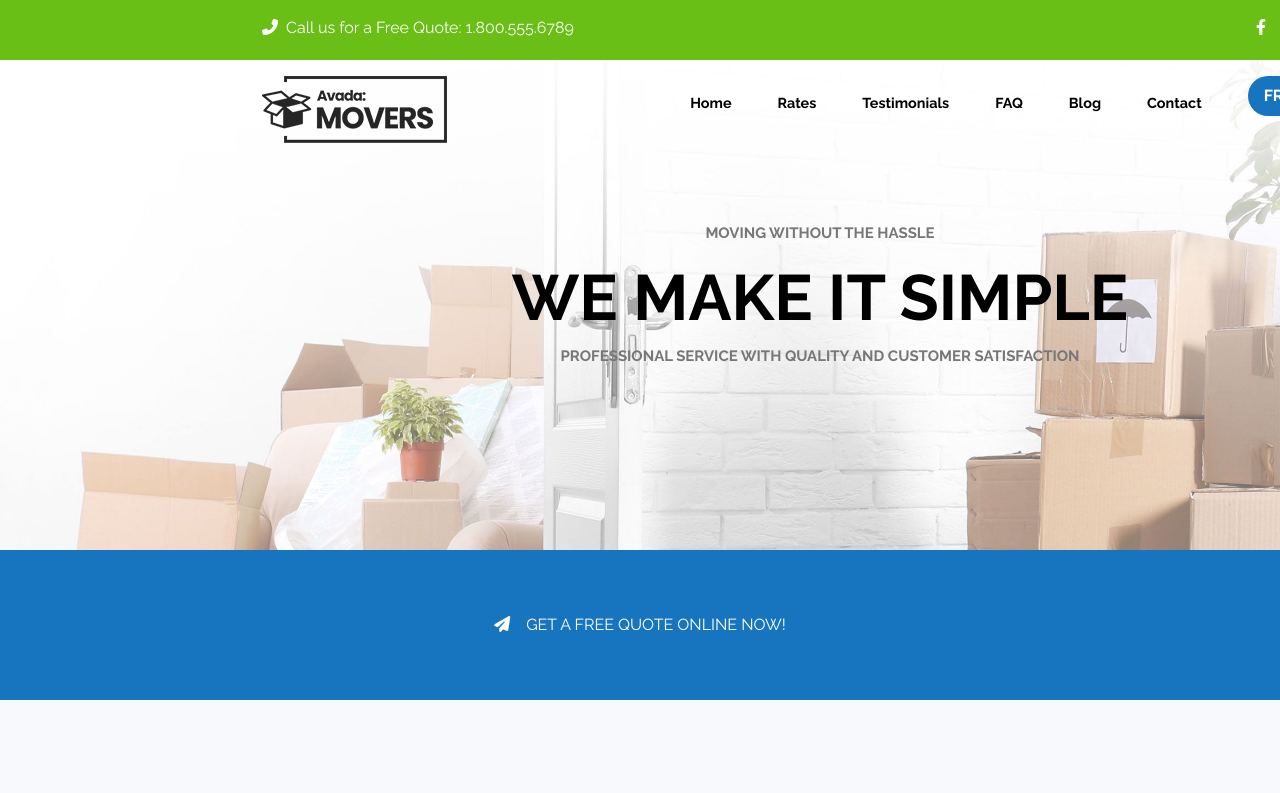
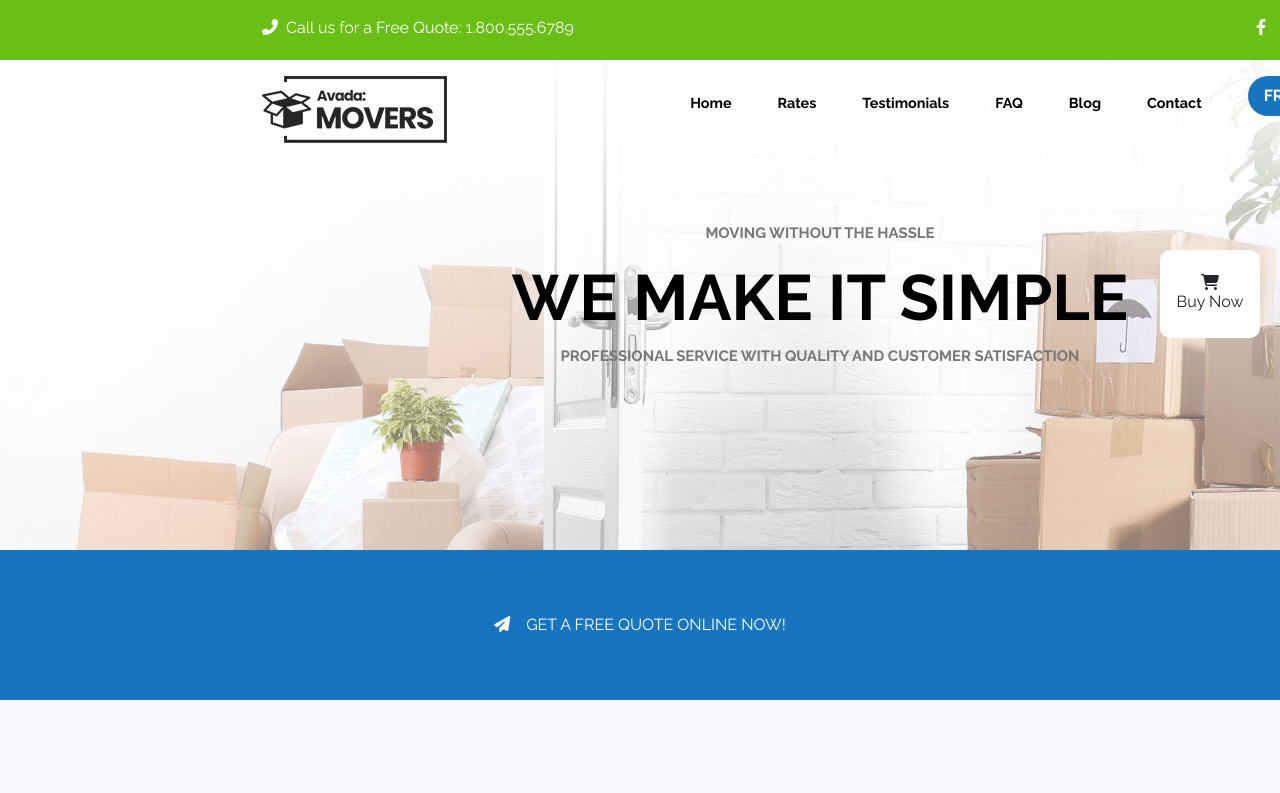
Before and after one commit to DeniseDichiara/proj-html-vuejs, a Vue app: page / in a window 1280 px wide. Shown: the top 793 px of the page. Built offline with nearby package versions, Linux system fonts and the light colour scheme.

Commit message:
added fixed element

```diff
--- a/src/App.vue
+++ b/src/App.vue
@@ -19,15 +19,36 @@ export default {
 </script>
 
 <template>
+  <div class="fixed">
+    <div class="pt-4 py-2 ">
+      <div class="d-flex flex-row justify-content-center">
+        <i class="fa-solid fa-cart-shopping"></i>
+      </div>
+      <div class="d-flex flex-row justify-content-center">
+        <p>
+          Buy Now
+        </p>
+      </div>
 
-  <AppHeader/>
-  <AppMain/>
-  <AppFooter/>
+
+    </div>
+  </div>
+
+  <AppHeader />
+  <AppMain />
+  <AppFooter />
 </template>
 
 <style lang="scss">
-
 @import "bootstrap/scss/bootstrap";
 @import './styles/general.scss';
 
+.fixed {
+  position: fixed;
+  top: 250px;
+  right: 20px;
+  width: 100px;
+  background-color: white;
+  border-radius: 10px;
+}
 </style>
```
Lines whose indentation alone changed are shown as unchanged.
